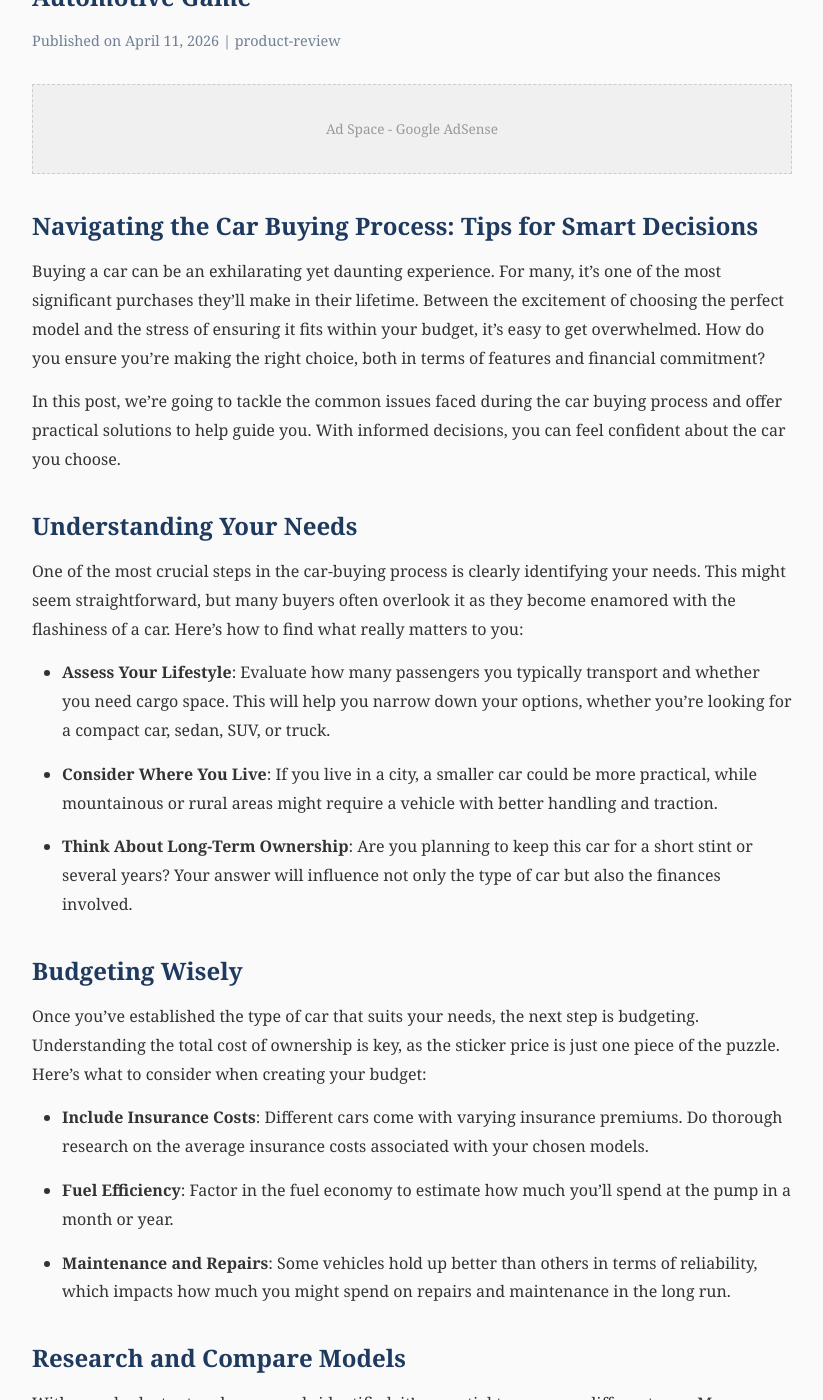
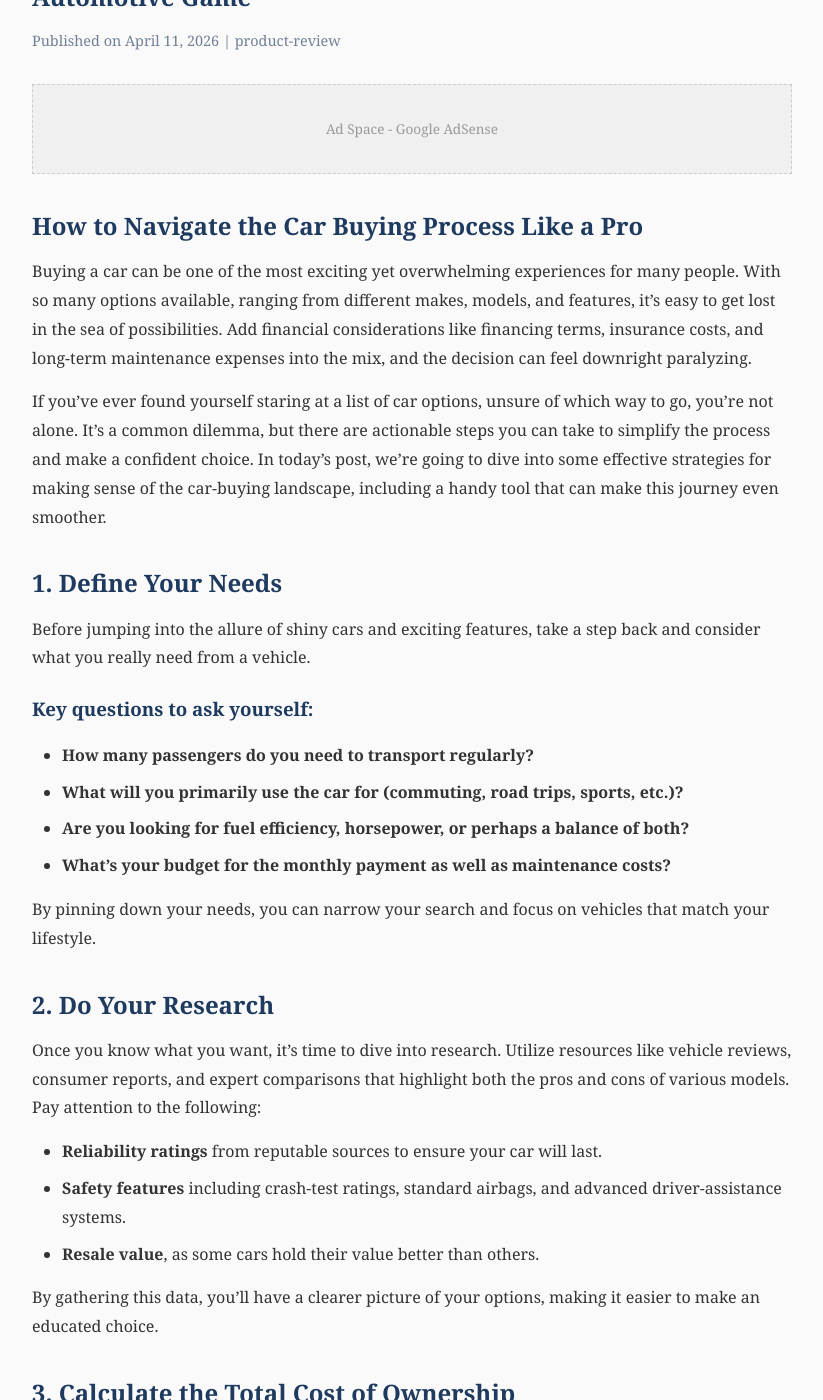
Before and after one commit to Kkumakkuma/CarBuyingGuide, a Jekyll site: the page built from _posts/2026-04-11-how-a-car-purchase-comparison-tool-can-transform-your-automotive-game.md, in a window 1280 px wide and 1400 px high, scrolled down 276 px. Shown: the whole window, without its empty margins (228-1051 px from the left). Built offline with Jekyll 4.4.1, drawn with Linux system fonts in a browser that asks for light colours; comment, search, counter and statistics services are not loaded; some of the changed text lies outside the part shown.

Commit message:
Auto-publish new article 2026-04-11-2151

```diff
--- a/_posts/2026-04-11-how-a-car-purchase-comparison-tool-can-transform-your-automotive-game.md
+++ b/_posts/2026-04-11-how-a-car-purchase-comparison-tool-can-transform-your-automotive-game.md
@@ -1,69 +1,72 @@
 ---
 layout: post
 title: "How a Car Purchase Comparison Tool Can Transform Your Automotive Game"
-date: 2026-04-11 03:48:47 +0000
+date: 2026-04-11 21:51:29 +0000
 categories: [product-review]
 description: "Compare cars side-by-side and calculate true cost of ownership."
 ---
 
-# Navigating the Car Buying Process: Tips for Smart Decisions
+# How to Navigate the Car Buying Process Like a Pro
 
-Buying a car can be an exhilarating yet daunting experience. For many, it’s one of the most significant purchases they'll make in their lifetime. Between the excitement of choosing the perfect model and the stress of ensuring it fits within your budget, it’s easy to get overwhelmed. How do you ensure you’re making the right choice, both in terms of features and financial commitment?
+Buying a car can be one of the most exciting yet overwhelming experiences for many people. With so many options available, ranging from different makes, models, and features, it’s easy to get lost in the sea of possibilities. Add financial considerations like financing terms, insurance costs, and long-term maintenance expenses into the mix, and the decision can feel downright paralyzing.
 
-In this post, we’re going to tackle the common issues faced during the car buying process and offer practical solutions to help guide you. With informed decisions, you can feel confident about the car you choose.
+If you've ever found yourself staring at a list of car options, unsure of which way to go, you're not alone. It’s a common dilemma, but there are actionable steps you can take to simplify the process and make a confident choice. In today’s post, we’re going to dive into some effective strategies for making sense of the car-buying landscape, including a handy tool that can make this journey even smoother.
 
-## Understanding Your Needs
+## 1. Define Your Needs
 
-One of the most crucial steps in the car-buying process is clearly identifying your needs. This might seem straightforward, but many buyers often overlook it as they become enamored with the flashiness of a car. Here’s how to find what really matters to you:
+Before jumping into the allure of shiny cars and exciting features, take a step back and consider what you really need from a vehicle.
 
-- **Assess Your Lifestyle**: Evaluate how many passengers you typically transport and whether you need cargo space. This will help you narrow down your options, whether you’re looking for a compact car, sedan, SUV, or truck.
+### Key questions to ask yourself:
+- **How many passengers do you need to transport regularly?**
+- **What will you primarily use the car for (commuting, road trips, sports, etc.)?**
+- **Are you looking for fuel efficiency, horsepower, or perhaps a balance of both?**
+- **What’s your budget for the monthly payment as well as maintenance costs?**
 
-- **Consider Where You Live**: If you live in a city, a smaller car could be more practical, while mountainous or rural areas might require a vehicle with better handling and traction.
+By pinning down your needs, you can narrow your search and focus on vehicles that match your lifestyle.
 
-- **Think About Long-Term Ownership**: Are you planning to keep this car for a short stint or several years? Your answer will influence not only the type of car but also the finances involved.
+## 2. Do Your Research
 
-## Budgeting Wisely
+Once you know what you want, it’s time to dive into research. Utilize resources like vehicle reviews, consumer reports, and expert comparisons that highlight both the pros and cons of various models. Pay attention to the following:
 
-Once you've established the type of car that suits your needs, the next step is budgeting. Understanding the total cost of ownership is key, as the sticker price is just one piece of the puzzle. Here’s what to consider when creating your budget:
+- **Reliability ratings** from reputable sources to ensure your car will last.
+- **Safety features** including crash-test ratings, standard airbags, and advanced driver-assistance systems.
+- **Resale value**, as some cars hold their value better than others.
 
-- **Include Insurance Costs**: Different cars come with varying insurance premiums. Do thorough research on the average insurance costs associated with your chosen models.
+By gathering this data, you’ll have a clearer picture of your options, making it easier to make an educated choice.
 
-- **Fuel Efficiency**: Factor in the fuel economy to estimate how much you'll spend at the pump in a month or year.
+## 3. Calculate the Total Cost of Ownership
 
-- **Maintenance and Repairs**: Some vehicles hold up better than others in terms of reliability, which impacts how much you might spend on repairs and maintenance in the long run.
+Many car buyers make the mistake of focusing solely on the purchase price of the vehicle. However, the total cost of ownership (TCO) is crucial for understanding what you'll actually be spending over time. The TCO includes:
 
-## Research and Compare Models
+- **Fuel costs** based on miles per gallon and your average driving distance
+- **Insurance premiums** which can vary significantly between makes and models
+- **Maintenance and repair costs** that accumulate over the years
+- **Depreciation**, or how much value your car will lose over time
 
-With your budget set and your needs identified, it’s essential to compare different cars. Many prospective buyers fall into the trap of falling in love with one vehicle without exploring similar options. This comparison process can help you identify the best fit for your needs.
+Understanding these factors can help you avoid any surprises down the road and better align your purchase with your financial situation.
 
-- **Use Online Resources**: Websites offering reviews, ratings, and comparisons can be invaluable. Look for expert and consumer ratings to gather different perspectives.
+## 4. Use a Car Purchase Comparison Tool
 
-- **Visit Dealerships**: Nothing beats a test drive. Pay attention to comfort, visibility, handling, and sound — these all contribute to making the right choice.
+This is where having the right tools can really elevate your car-buying experience. A dedicated car purchase comparison tool can help you make informed decisions with ease. By comparing different makes and models side-by-side, you can evaluate key metrics such as price, features, and costs of ownership.
 
-- **Side-by-Side Comparisons**: Comparing specific features, costs, and customer reviews can illuminate important differences that might sway your decision.
+One such recommended tool is the [Car Purchase Comparison Tool](https://smarttemplatesell.gumroad.com/l/car-comparison). For just $7.99, this handy tool allows you to:
 
-### A Tool to Simplify Comparisons
+- **Compare cars side-by-side** effortlessly, making advantages and disadvantages clear.
+- **Calculate true ownership costs**, giving you a realistic view of expenses over time.
+- **Make notes and save your findings** for easy reference later.
 
-Given how overwhelming it can be to keep track of all this information, there's a straightforward solution to help you make side-by-side comparisons: a **Car Purchase Comparison Tool**. This tool allows you to easily visualize differences in features, costs, and overall values between different vehicles you're considering.
+By incorporating this tool into your research process, you’ll save time and head off headaches, enabling you to focus on what really matters—finding the perfect car for you.
 
-For a small investment of **$7.99**, this tool can help you:
-- Calculate the true cost of ownership, not just the initial purchase price.
-- Input your desired features and compare them effectively across different makes and models, ensuring you choose a car that doesn’t just look good on paper but fits your life.
+## 5. Take a Test Drive
 
-You can explore the Car Purchase Comparison Tool [here](https://smarttemplatesell.gumroad.com/l/car-comparison).
+Lastly, don’t underestimate the importance of actually getting behind the wheel. A test drive can provide insights that no amount of research can replicate. Here’s what you should consider during your test drives:
 
-## Don’t Rush the Decision
+- **Comfort**: Is the seat comfortable for your body type and driving position?
+- **Visibility**: Do you have a clear view of the road and area around the car?
+- **Driveability**: How does the car handle, accelerate, and brake? Pay attention to how it feels on the road.
 
-One of the most significant mistakes buyers make is rushing into a purchase. The pressure from salespeople, friends, or social expectations can lead to hasty choices that you might regret later. Here’s how to avoid that:
+### Conclusion
 
-- **Take Your Time**: Don’t hesitate to visit multiple dealerships and do extensive research. Allow yourself to get a second opinion and validate your choice before signing any contracts.
+In a world filled with options and opinions, the car-buying process can seem daunting. However, by following these strategies—defining your needs, conducting thorough research, calculating total ownership costs, and utilizing tools like the [Car Purchase Comparison Tool](https://smarttemplatesell.gumroad.com/l/car-comparison)—you can purchase with confidence. Stay focused on your specific requirements and let the right resources guide you toward making an informed decision.
 
-- **Negotiate**: Always remember that there’s room for negotiation, whether you are discussing the price of the car or financing terms. It’s essential to feel like you’re getting a fair deal.
-
-- **Revisit Your Options**: If you encounter information that changes your perspective, it’s perfectly acceptable to revisit your decision. Good decisions stem from being fully informed.
-
-## Conclusion: Make an Informed Choice
-
-Finding the right vehicle for your needs can be a challenge, but with thoughtful consideration and the right tools, you can make a confident choice. Remember to assess your needs, create a comprehensive budget, research thoroughly, and leverage tools like the **Car Purchase Comparison Tool** to make your decision-making process smoother.
-
-Invest in your decision with confidence, knowing that the right vehicle is out there waiting for you. Happy car hunting!
+Sooner than you think, you’ll be behind the wheel of a car that suits your lifestyle and budget perfectly. Happy car hunting!
```
